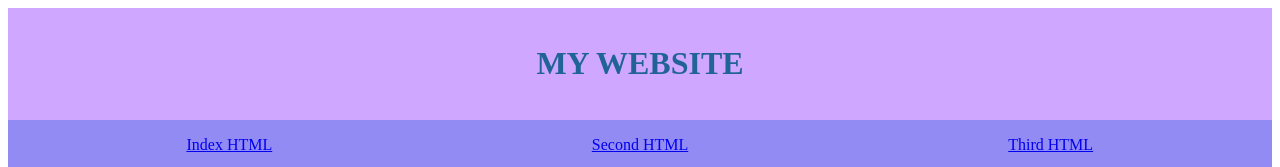
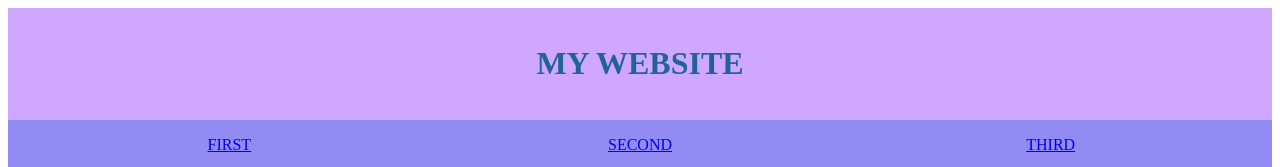
Before and after one commit to pennanentinja/WS06, a plain HTML site: page third.html in a window 1280 px wide. Shown: the top 167 px of the page. Drawn offline with Linux system fonts and the light colour scheme.

Commit message:
Update third.html

```diff
--- a/third.html
+++ b/third.html
@@ -16,13 +16,13 @@
     <nav>
         <div class="wrapper">
             <div>
-                <a href="index.html"> Index HTML</a>
+                <a href="index.html"> FIRST </a>
             </div>
             <div>
-                <a href="second.html"> Second HTML</a>
+                <a href="second.html"> SECOND </a>
             </div>
             <div>
-                <a href="third.html"> Third HTML</a>
+                <a href="third.html"> THIRD </a>
             </div>
         </div>
     </nav>
```
